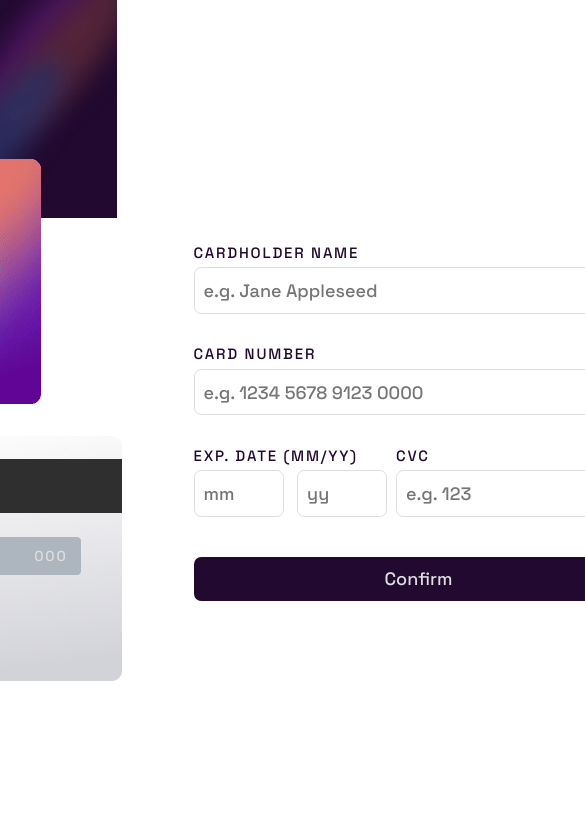
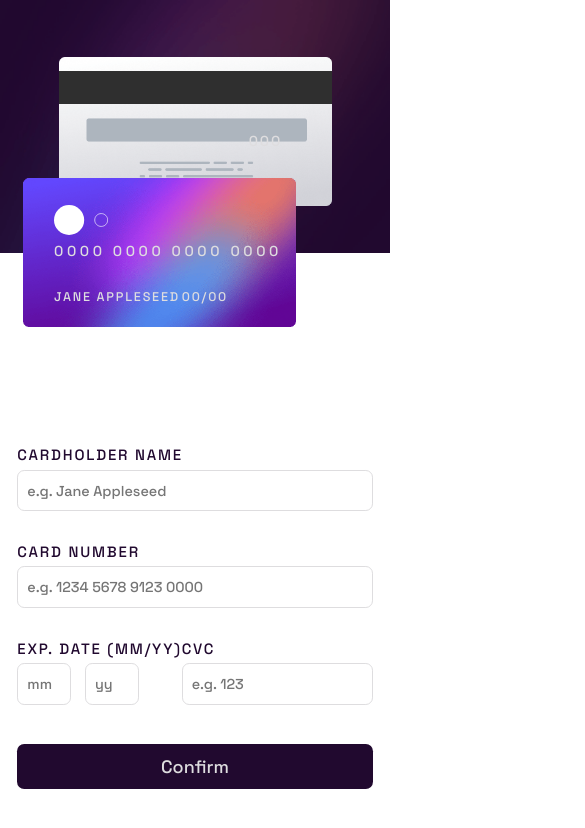
Before and after one commit to ChinatuL/Interactive-Card-Details-Form, a plain HTML site: page index.html in a window 390 px wide. Shown: the top 828 px of the page, 585 px wide, since content can reach past the window. Drawn offline with Linux system fonts and the light colour scheme.

Commit message:
add media queries for responsiveness

```diff
--- a/index.html
+++ b/index.html
@@ -26,8 +26,13 @@
                         <img
                             src="./images/bg-card-front.png"
                             alt="The front side of a credit card"
+                            class="card__front-img"
                         />
-                        <img src="./images/card-logo.svg" alt="" class="card__logo"/>
+                        <img
+                            src="./images/card-logo.svg"
+                            alt=""
+                            class="card__logo"
+                        />
                         <span class="card__number">0000 0000 0000 0000</span>
                         <span class="card__name">jane appleseed</span>
                         <span class="card__exp-date">00/00</span>
@@ -36,6 +41,7 @@
                         <img
                             src="./images/bg-card-back.png"
                             alt="The back side of a credit card"
+                            class="card__back-img"
                         />
                         <span class="card__cvc">000</span>
                     </div>
@@ -46,7 +52,9 @@
                             Please fill the form to update your card details
                         </legend>
                         <div class="form__group">
-                            <label for="name" class="form__label">cardholder name</label>
+                            <label for="name" class="form__label"
+                                >cardholder name</label
+                            >
                             <input
                                 type="text"
                                 id="name"
@@ -57,7 +65,9 @@
                             <p class="form__error"></p>
                         </div>
                         <div class="form__group">
-                            <label for="card-number" class="form__label">card number</label>
+                            <label for="card-number" class="form__label"
+                                >card number</label
+                            >
                             <input
                                 type="number"
                                 id="card-number"
@@ -70,7 +80,9 @@
                         <div class="form__flex">
                             <div class="form__group">
                                 <fieldset>
-                                <legend class="form__label">exp. date (mm/yy)</legend>
+                                    <legend class="form__label">
+                                        exp. date (mm/yy)
+                                    </legend>
                                     <input
                                         type="number"
                                         name="month"
--- a/scss/main.scss
+++ b/scss/main.scss
@@ -7,9 +7,9 @@ body {
     align-items: center;
     background: url(../images/bg-main-desktop.png);
     background-repeat: no-repeat;
-    background-size: 30%;
+    background-size: 30% 100vh;
     width: 100vw;
-    height: 100vh;
+    min-height: 100vh;
 }
 
 main {
@@ -185,3 +185,154 @@ main {
         }
     }
 }
+
+@media (max-width: 1300px) {
+    .container {
+        gap: 3rem;
+        overflow: hidden !important;
+
+        .card {
+            &__front {
+                left: -3.5rem;
+                &-img {
+                    width: 90%;
+                }
+            }
+
+            &__logo,
+            &__number,
+            &__name {
+                left: 1rem;
+            }
+
+            &__back {
+                left: 1rem;
+
+                &-img {
+                    width: 90%;
+                }
+            }
+        }
+    }
+}
+
+@media (max-width: 1200px) {
+    body {
+        background: url(../images/bg-main-mobile.png);
+        background-repeat: no-repeat;
+        background-size: 100vw 35%;
+    }
+
+    .container {
+        flex-direction: column;
+
+        .card {
+            // width: 100%;
+
+            &__front {
+                top: 8.1rem;
+                left: -5rem;
+                z-index: 3;
+            }
+
+            &__back {
+                top: -13rem;
+                right: -5rem;
+                z-index: 2;
+            }
+
+            &__cvc {
+                top: 5.7rem;
+                right: 5rem;
+            }
+        }
+    }
+}
+
+@media (max-width: 678px) {
+    body {
+        background-size: 100vw 30%;
+    }
+    .container {
+
+
+        .card {
+            &__front {
+                top: 6.8rem;
+                right: 0;
+                left: 0;
+                text-align: center;
+
+                &-img {
+                    width: 70%;
+                }
+            }
+
+            &__back {
+                top: -10rem;
+                text-align: center;
+                right: 0;
+                left: 2.5rem;
+
+                &-img {
+                    width: 70%;
+                }
+            }
+
+            &__logo,
+            &__number,
+            &__name {
+                left: 5rem;
+            }
+
+            &__logo {
+                width: 3rem;
+            }
+
+            &__number {
+                font-size: 0.8rem;
+            }
+
+            &__name,
+            &__exp-date {
+                font-size: 0.7rem;
+            }
+
+            &__cvc {
+                top: 4.2rem;
+                right: 6rem;
+            }
+
+            &__exp-date {
+                right: 7rem;
+            }
+        }
+
+        .form {
+            &__input {
+                width: auto;
+                font-size: 0.8rem;
+            }
+
+            .small {
+                width: 3rem;
+            }
+        }
+    }
+}
+
+@media (max-width: 450px) {
+    .container {
+        .card {
+            width: 100%;
+
+            &__back {
+                left: 0;
+            }
+
+            &__front {
+                left: -2rem;
+            }
+        }
+    }
+}
```
Also changed, not shown: css/main.css, 1 other file. Lines whose indentation alone changed are shown as unchanged.
